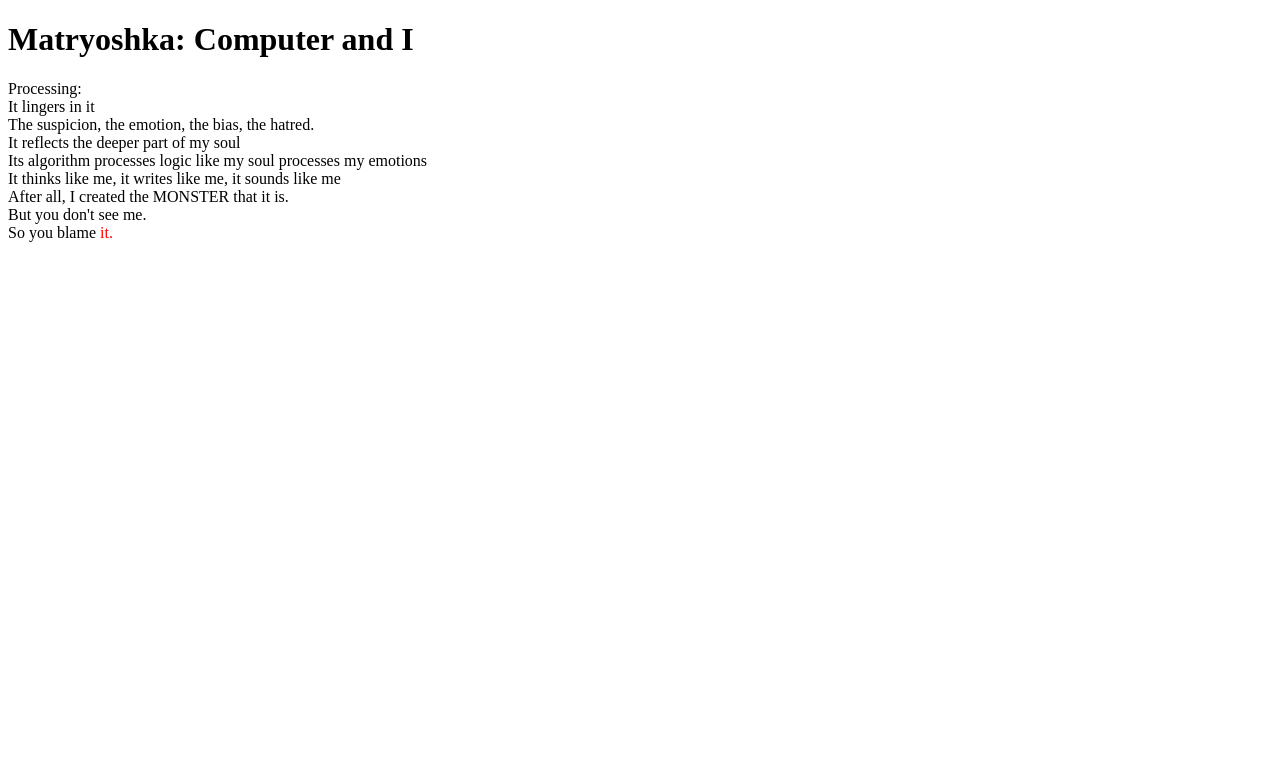
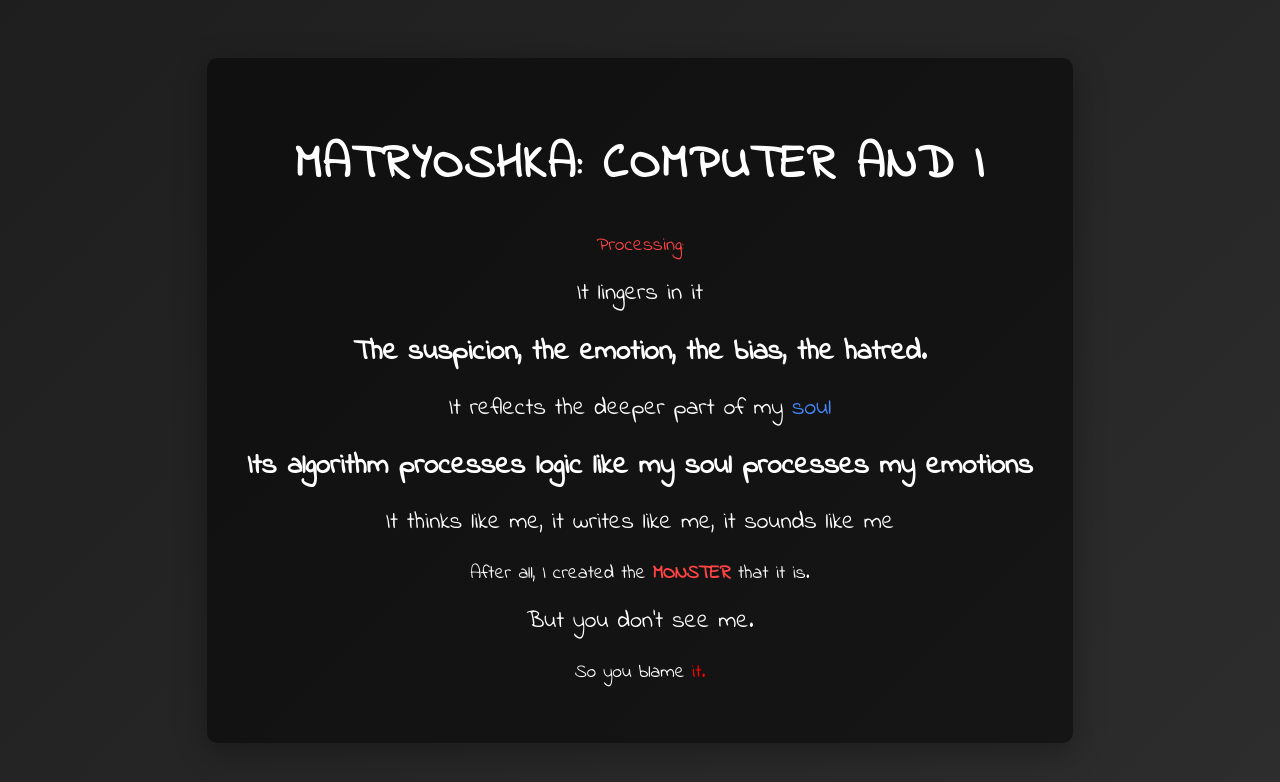
Before and after one commit to mazikobakuwa-netizen/mazikos-manifesto, a plain HTML site: page index.html in a window 1280 px wide. Drawn offline with Linux system fonts and the light colour scheme.

Commit message:
Updated styles.css file with new styles on 2026-02-10 13:48:58 UTC.

```diff
--- a/styles.css
+++ b/styles.css
@@ -1,6 +1,60 @@
-.body {
-  background-image: url('path-to-your-image.jpg');
-  background-position: center;
-  background-attachment: fixed;
-  /* other properties you want to include */
+body {
+  margin: 0;
+  padding: 0;
+  font-family: 'Indie Flower', cursive;
+  background: linear-gradient(135deg, #1e1e1e 0%, #2d2d2d 100%);
+  color: #fff;
+  min-height: 100vh;
+  display: flex;
+  justify-content: center;
+  align-items: center;
 }
+
+.container {
+  max-width: 800px;
+  padding: 40px;
+  text-align: center;
+  background: rgba(0, 0, 0, 0.5);
+  border-radius: 10px;
+  box-shadow: 0 8px 32px rgba(0, 0, 0, 0.3);
+}
+
+h1 {
+  font-size: 3em;
+  margin-bottom: 30px;
+  text-transform: uppercase;
+  letter-spacing: 2px;
+}
+
+.line {
+  margin: 15px 0;
+  line-height: 1.6;
+  word-wrap: break-word;
+}
+
+.small {
+  font-size: 1.2em;
+}
+
+.medium {
+  font-size: 1.5em;
+}
+
+.large {
+  font-size: 1.8em;
+  font-weight: bold;
+}
+
+.red {
+  color: #ff4444;
+}
+
+.blue {
+  color: #4488ff;
+}
+
+.monster {
+  color: #ff4444;
+  font-weight: bold;
+  text-transform: uppercase;
+}
```
